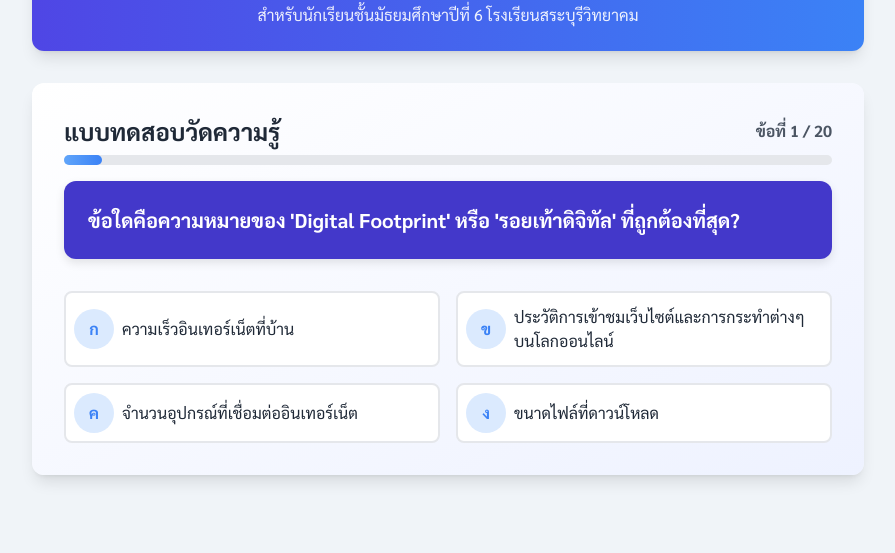
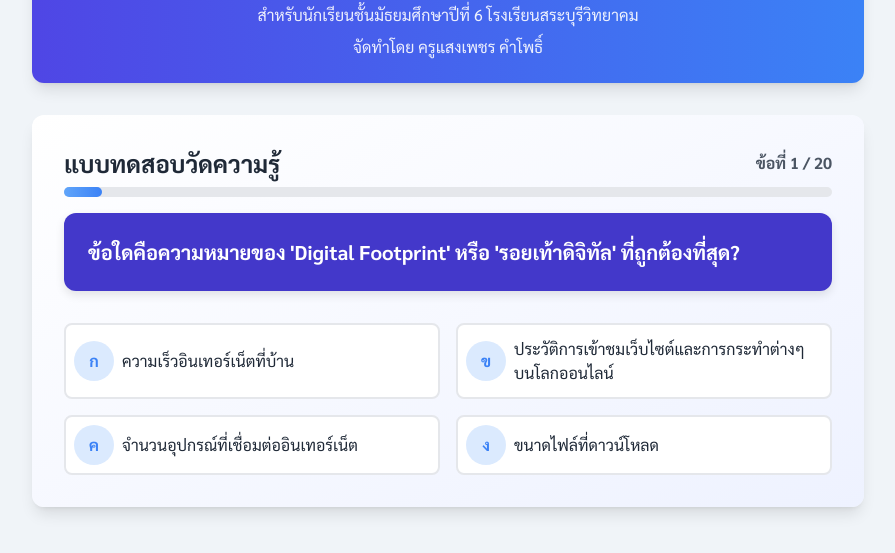
Before and after one commit to saengpech-sys/ultimatex, a plain HTML site: page DigitalCitizenship.html in a window 1280 px wide. Both pictures are taken after a click on the button "เริ่มทำแบบทดสอบ". Shown: the part 101-654 px from the top of the page, without its empty margins (192-1087 px from the left). Drawn offline with nearby package versions, Linux system fonts and the light colour scheme.

Commit message:
Update DigitalCitizenship.html

```diff
--- a/DigitalCitizenship.html
+++ b/DigitalCitizenship.html
@@ -79,6 +79,7 @@
         <header class="text-center mb-8 bg-white p-6 rounded-xl shadow-lg gradient-header text-white animate__animated animate__fadeInDown">
             <h1 class="text-3xl md:text-4xl font-bold">บทเรียนพลเมืองดิจิทัล (Digital Citizenship)</h1>
             <p class="opacity-90 mt-2">สำหรับนักเรียนชั้นมัธยมศึกษาปีที่ 6 โรงเรียนสระบุรีวิทยาคม</p>
+            <p class="opacity-90 mt-2">จัดทำโดย ครูแสงเพชร คำโพธิ์</p>
         </header>
 
         <!-- Page 1: Lesson Content -->
@@ -201,6 +202,10 @@
         </div>
     </div>
 
+    <footer class="text-center p-4 text-gray-500 text-sm mt-4">
+
+    </footer>
+
     <!-- Submission Modal -->
     <div id="submissionModal" class="fixed inset-0 bg-gray-800 bg-opacity-75 flex items-center justify-center p-4 hidden">
         <div class="bg-white rounded-xl shadow-2xl p-8 w-full max-w-md animate__animated animate__fadeInUpSmall" id="modalContent">
@@ -304,10 +309,9 @@
 
         // --- Functions ---
         function startQuiz() {
-            lessonPage.classList.remove('active', 'animate__animated', 'animate__fadeIn');
             lessonPage.classList.add('animate__animated', 'animate__fadeOut');
             setTimeout(() => {
-                lessonPage.classList.remove('active');
+                lessonPage.classList.remove('active', 'animate__animated', 'animate__fadeOut');
                 quizPage.classList.add('active', 'animate__animated', 'animate__fadeIn');
                 currentQuestionIndex = 0;
                 score = 0;
```
